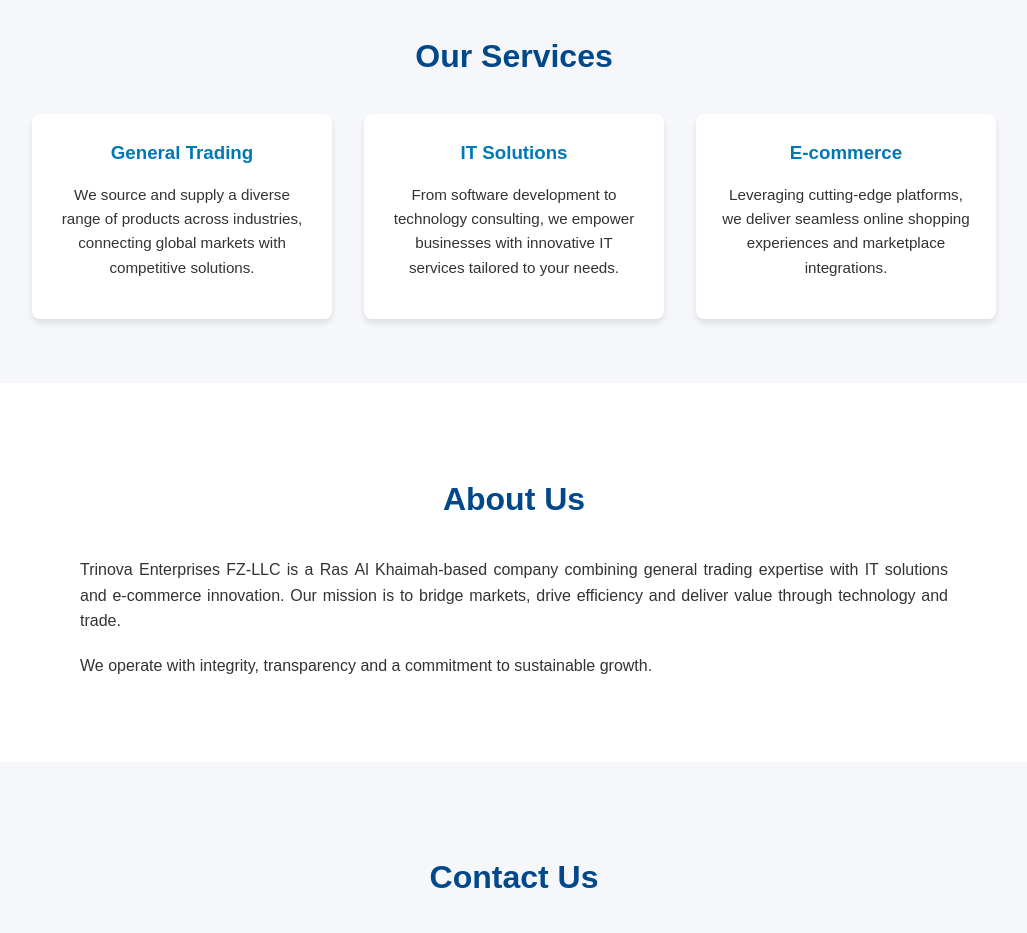
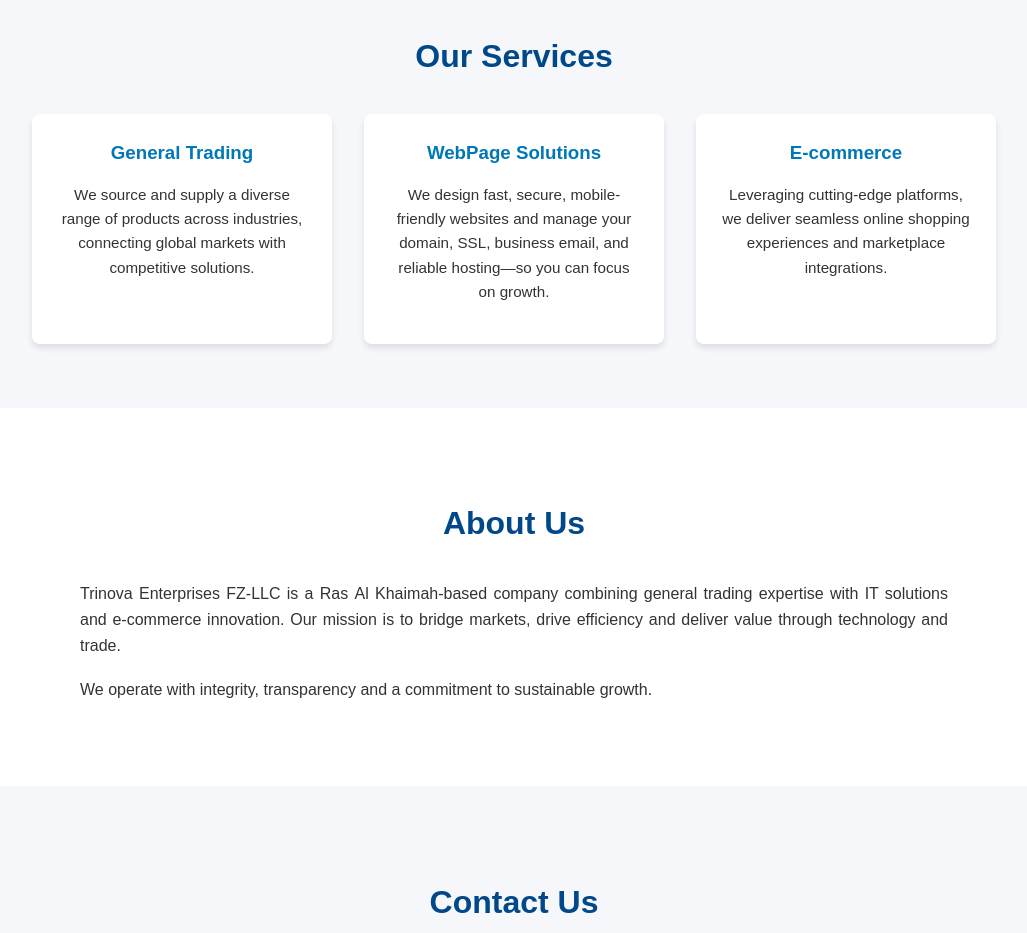
Before and after one commit to trinovaent/trinovaent, a plain HTML site: page index.html in a window 1280 px wide. Shown: the part 860-1793 px from the top of the page, without its empty margins (126-1153 px from the left). Drawn offline with Linux system fonts and the light colour scheme.

Commit message:
Updated website

```diff
--- a/index.html
+++ b/index.html
@@ -40,8 +40,9 @@
         <p>We source and supply a diverse range of products across industries, connecting global markets with competitive solutions.</p>
       </div>
       <div class="service-card">
-        <h3>IT Solutions</h3>
-        <p>From software development to technology consulting, we empower businesses with innovative IT services tailored to your needs.</p>
+        <h3>WebPage Solutions</h3>
+        <p>We design fast, secure, mobile-friendly websites and manage your domain,
+SSL, business email, and reliable hosting—so you can focus on growth.</p>
       </div>
       <div class="service-card">
         <h3>E‑commerce</h3>
```
Also changed, not shown: 1 other file.
